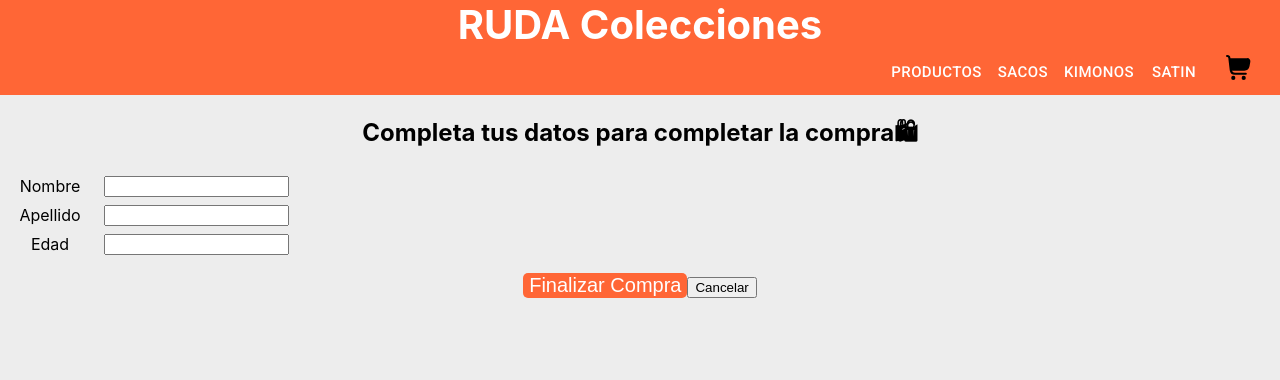
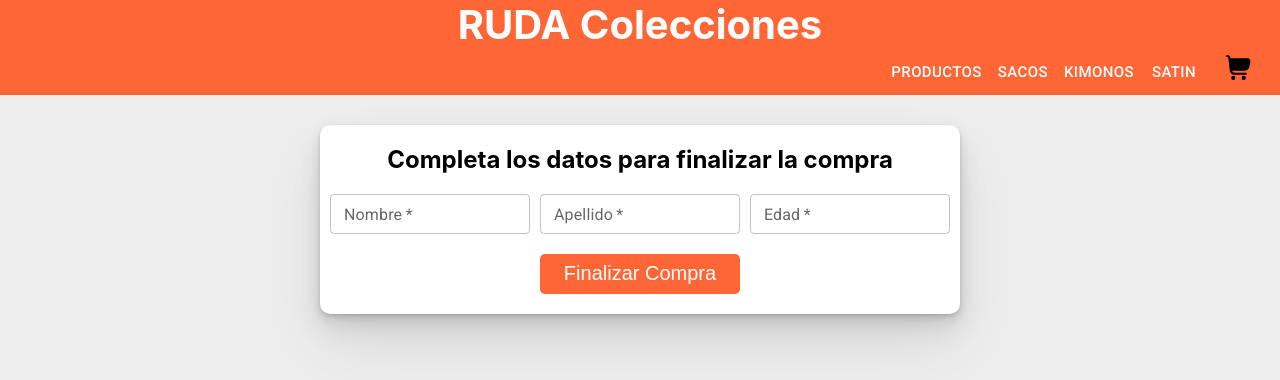
Before and after one commit to alanivanmaciel/React-PreEntrega1-Alan-Maciel, a React (Create React App) app: page /checkout in a window 1280 px wide. Shown: the top 380 px of the page. Built offline with nearby package versions, Linux system fonts and the light colour scheme; no server answers; a web font is replaced by a local one.

Commit message:
Ajuste de Checkout.

```diff
--- a/src/components/CartContainer/CartContainer.css
+++ b/src/components/CartContainer/CartContainer.css
@@ -2,7 +2,6 @@
   margin-top: 20px;
   display: grid;
   grid-gap: 10px;
-  /* grid-template-columns: repeat(3, 1fr); */
   grid-template-columns: 1fr 500px;
   justify-items: center;
   align-content: start;
@@ -26,15 +25,38 @@
   border-bottom: 1px solid #e6e6e6;
 }
 
+.CardList a {
+  text-decoration: none;
+  color: black;
+}
+
 .Summary {
   width: 90%;
   margin-top: 50px;
+  padding-bottom: 20px;
   max-height: 200px;
   border-radius: 8px;
   box-shadow: rgba(0, 0, 0, 0.07) 0px 1px 2px, rgba(0, 0, 0, 0.07) 0px 2px 4px,
     rgba(0, 0, 0, 0.07) 0px 4px 8px, rgba(0, 0, 0, 0.07) 0px 8px 16px,
     rgba(0, 0, 0, 0.07) 0px 16px 32px, rgba(0, 0, 0, 0.07) 0px 32px 64px;
   background-color: white;
+}
+
+.Summary h2 {
+  margin: 0px;
+  padding: 15px;
+  border-bottom: 1px solid #e6e6e6;
+}
+
+.Summary p {
+  display: inline-block;
+  margin: 10px;
+}
+
+.SummaryItems {
+  display: flex;
+  justify-content: space-between;
+  padding: 0px 20px;
 }
 
 .Item {
--- a/src/components/CartContainer/CartContainer.jsx
+++ b/src/components/CartContainer/CartContainer.jsx
@@ -13,16 +13,22 @@ function CartContainer() {
   return (
     <div className="CartContainer">
       <div className="CardList">
-        <h2>Productos</h2>
+        <h2>Productos seleccionados</h2>
         {cart.map((item) => (
           <div key={item.id} className="Item">
             <div className="Product">
               <img width={55} src={item.img} alt={item.title} />
-              <p>{item.title}</p>
+              <Link to={`/product/${item.id}`}>
+                <p>{item.title}</p>
+              </Link>
             </div>
             <p>Cantidad: {item.count}</p>
             <p>$ {formatPrice(item.price * item.count)}</p>
-            <ButtonComponent onClick={() => removeItem(item.id)}>
+            <ButtonComponent
+              onClick={() => removeItem(item.id)}
+              width="120px"
+              height="30px"
+            >
               Eliminar
             </ButtonComponent>
           </div>
@@ -31,7 +37,19 @@ function CartContainer() {
       </div>
       <div className="Summary">
         <h2>Resumen de compra</h2>
-        <div>Total de la compra: $ {formatPrice(getTotalPriceInCart())}</div>
+        <div className="SummaryItems">
+          <p>Productos </p>
+          <p> ${formatPrice(getTotalPriceInCart())}</p>
+        </div>
+        <div className="SummaryItems">
+          <p>Envio </p>
+          {getTotalPriceInCart < 15000 ? (
+            <p> ${formatPrice(1000)} </p>
+          ) : (
+            <p>Gratis</p>
+          )}
+        </div>
+
         <Link to="/checkout">
           <ButtonComponent width="200px" height="40px">
             Continuar compra
--- /dev/null
+++ b/src/components/Checkout/Checkout.css
@@ -0,0 +1,25 @@
+.ContainerForm {
+    display: flex;
+    align-items: center;
+    justify-content: center;
+    width: 100%;
+}
+
+form {
+    width: 50%;
+    margin: 30px;
+    padding-bottom: 20px;
+    background-color: white;
+    border-radius: 10px;
+    box-shadow: rgba(0, 0, 0, 0.07) 0px 1px 2px, rgba(0, 0, 0, 0.07) 0px 2px 4px,
+    rgba(0, 0, 0, 0.07) 0px 4px 8px, rgba(0, 0, 0, 0.07) 0px 8px 16px,
+    rgba(0, 0, 0, 0.07) 0px 16px 32px, rgba(0, 0, 0, 0.07) 0px 32px 64px;
+
+}
+
+.Inputs {
+    display: flex;
+    margin: 10px;
+    gap: 10px;
+    justify-content: space-around;
+}
--- a/src/components/Checkout/Checkout.jsx
+++ b/src/components/Checkout/Checkout.jsx
@@ -3,6 +3,8 @@ import { createOrder } from "../../services/firebase";
 import { cartContext } from "../../context/cartContext";
 import ButtonComponent from "../ButtonComponent/ButtonComponent";
 import { useState, useContext } from "react";
+import "./Checkout.css";
+import { TextField } from "@mui/material";
 
 function Checkout() {
   const [buyer, setBuyer] = useState({
@@ -25,7 +27,6 @@ function Checkout() {
 
     try {
       const idOrderBuy = await createOrder(orderData);
-      console.log(`Gracias por tu compra, tu numero de orden es ${idOrderBuy}`);
       navigate(`/order-confirmation/${idOrderBuy}`);
       clearCart();
     } catch (error) {
@@ -41,61 +42,59 @@ function Checkout() {
     setBuyer(newState);
   }
 
-  function resetForm(e) {
-    e.preventDefault();
-    setBuyer({
-      firstname: "",
-      lastname: "",
-      age: "",
-    });
-  }
   return (
+    <div className="ContainerForm">
       <form>
-      <h2>Completa tus datos para completar la compra🛍</h2>
-      <div style={{ display: "flex", marginBottom: 8 }}>
-        <label htmlFor="lastname" style={{ width: "100px", marginRight: 4 }}>
-          Nombre
-        </label>
-        <input
+        <h2>Completa los datos para finalizar la compra</h2>
+
+        <div className="Inputs">
+          <TextField
+            required
+            size="small"
+            label="Nombre"
             value={buyer.firstname}
             name="firstname"
             type="text"
             onChange={onInputChange}
           />
-      </div>
 
-      <div style={{ display: "flex", marginBottom: 8 }}>
-        <label htmlFor="lastname" style={{ width: "100px", marginRight: 4 }}>
-          Apellido
-        </label>
-        <input
+          <TextField
+            required
+            size="small"
+            label="Apellido"
             value={buyer.lastname}
             name="lastname"
             type="text"
             onChange={onInputChange}
           />
-      </div>
-
-      <div style={{ display: "flex", marginBottom: 8 }}>
-        <label style={{ width: "100px", marginRight: 4 }}>Edad</label>
-        <input
+          <TextField
+            required
+            size="small"
+            label="Edad"
             value={buyer.age}
             name="age"
             type="number"
             onChange={onInputChange}
           />
         </div>
-
+        <div>
           <ButtonComponent
             disabled={
-          !(buyer.firstname !== "" && buyer.lastname !== "" && buyer.age !== "")
+              !(
+                buyer.firstname !== "" &&
+                buyer.lastname !== "" &&
+                buyer.age !== ""
+              )
             }
             onClick={handleCheckout}
+            width="200px"
+            height="40px"
           >
             Finalizar Compra
           </ButtonComponent>
-      <button onClick={resetForm}>Cancelar</button>
+        </div>
       </form>
+    </div>
   );
 }
 
--- a/src/components/ItemDetail/ItemDetail.css
+++ b/src/components/ItemDetail/ItemDetail.css
@@ -1,10 +1,13 @@
 .DetailContainer {
   width: 70%;
   margin: 20px auto;
+  padding: 0px 20px 20px 0px;
   display: grid;
   grid-gap: 20px;
   grid-template-columns: repeat(3, 1fr);
   grid-template-rows: repeat(2, auto);
+  background-color: white;
+  border-radius: 10px;
 }
 
 .DetailContainer header {
@@ -21,4 +24,5 @@
   grid-column: 3 / 4;
   display: grid;
   justify-items: center;
+  align-items: center;
 }
--- a/src/components/ItemDetail/ItemDetail.jsx
+++ b/src/components/ItemDetail/ItemDetail.jsx
@@ -26,17 +26,23 @@ const ItemDetail = ({ product }) => {
   return (
     <article className="DetailContainer">
       <header>
-        <h1>{product.title}</h1>
+        <h1>{product.category.toUpperCase()}</h1>
       </header>
       <picture>
         <img width={400} src={product.img} alt={product.title} />
       </picture>
       <section>
-        <h3>Descripcion: {product.color}</h3>
-        <p>ID de Producto: {product.id}</p>
-        <p>Stock: {maxItems} </p>
-        <p>Precio: ${formatPrice(product.price)}</p>
-
+        <div>
+          <h2>{product.title}</h2>
+          <p>{product.detalle}</p>
+        </div>
+        <p>Color: {product.color}</p>
+        <h2>${formatPrice(product.price)}</h2>
+        {maxItems === 1 ? (
+          <p>Stock: {maxItems} unidad.</p>
+        ) : (
+          <p>Stock: {maxItems} unidades.</p>
+        )}
         {maxItems > 0 ? (
           isAddedToCart ? (
             <Link to={`/cart`}>
--- a/src/components/OrderConfirm/OrderConfirm.jsx
+++ b/src/components/OrderConfirm/OrderConfirm.jsx
@@ -17,12 +17,15 @@ function OrderConfirm() {
       <h1>Gracias por tu compra!</h1>
       {orderData ? (
         <div>
-          Productos:{" "}
+          <h3>ID de orden de compra: {id}</h3>
           {orderData.items.map((item) => {
             return (
-              <small>
-                {item.title} - {item.count} unidades.
-              </small>
+              <div key={item.id}>
+                <p>
+                  Productos: {item.title} {item.color} - ({item.count})
+                  unidades.
+                </p>
+              </div>
             );
           })}
         </div>
```
Lines whose indentation alone changed are shown as unchanged.
